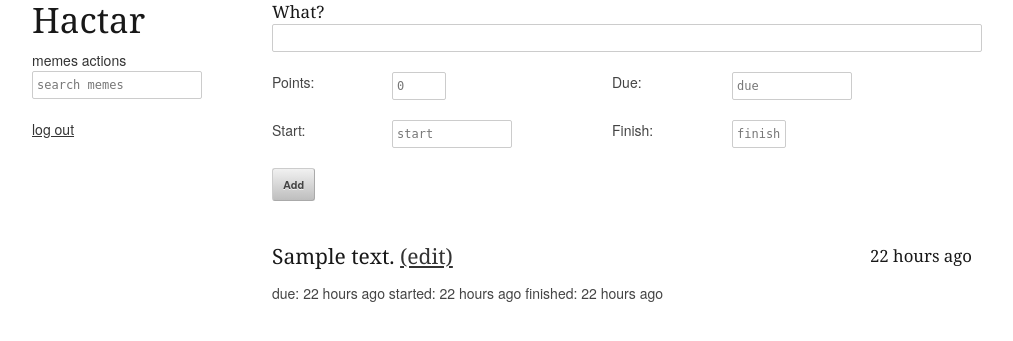
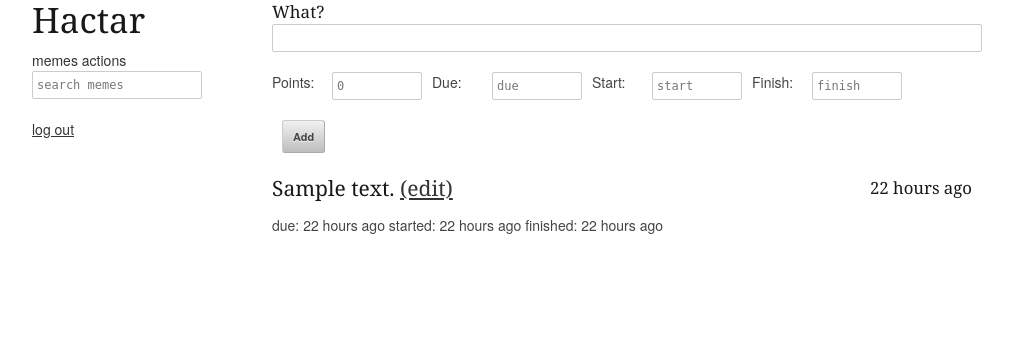
Before and after one commit to findgriffin/hactar, a Flask app: page /actions in a window 1280 px wide. Shown: the top 341 px of the page, without its empty margins (138-1151 px from the left). Run offline with Flask 2, Linux system fonts and the light colour scheme; the visitor is signed in with stand-in values (Sample User, id 1); tables that the repository leaves empty hold one stand-in row (values such as "Sample post").

Commit message:
fit all extra fields for actions form on one line

```diff
--- a/templates/actions.html
+++ b/templates/actions.html
@@ -4,23 +4,25 @@
     <form action="{{ url_for('actions') }}" method="post">
         <dl><h5>What?</h5>
         <dd><input type=text name=what id="what" style="width: 100%;">
-      <div class="two columns alpha">Points:</div>
-      <div class="four columns omega">
-        <input type=text name=points id="points" style="width: 20%;" value="0">
+      <div class="one columns alpha">Points:</div>
+      <div class="two columns omega">
+        <input type=text name=points id="points" style="width: 80%;" value="0">
       </div>
-      <div class="two columns alpha">Due:</div>
-      <div class="four columns omega">
-        <input type=text name=due id="due" style="width: 50%;" value="due">
+      <div class="one columns alpha">Due:</div>
+      <div class="two columns omega">
+        <input type=text name=due id="due" style="width: 80%;" value="due">
       </div>
-      <div class="two columns alpha">Start:</div>
-      <div class="four columns omega">
-        <input type=text name=start id="start" style="width: 50%;" value="start">
+      <div class="one columns alpha">Start:</div>
+      <div class="two columns omega">
+        <input type=text name=start id="start" style="width: 80%;" value="start">
       </div>
-      <div class="two columns alpha">Finish:</div>
-      <div class="four columns omega">
-        <input type=text name=finish id="finish" style="width: 20%;" value="finish">
+      <div class="one columns alpha">Finish:</div>
+      <div class="two columns omega">
+        <input type=text name=finish id="finish" style="width: 80%;" value="finish">
       </div>
+      <div class="twelve columns">
       <input type=submit value=Add>
+      </div>
 
       </dl>
     </form>
```
